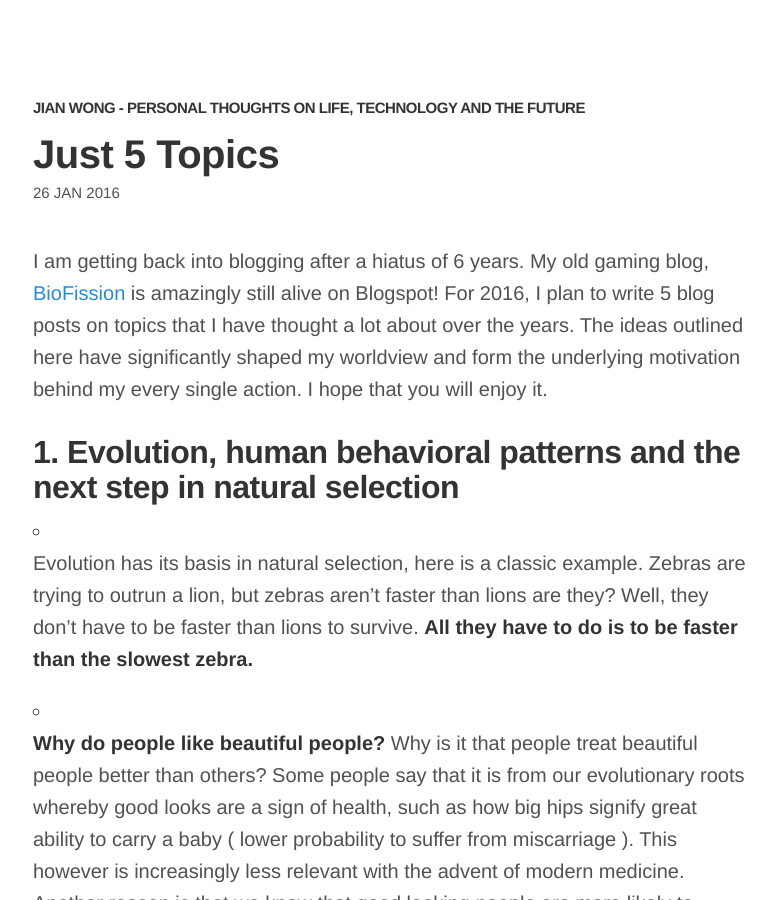
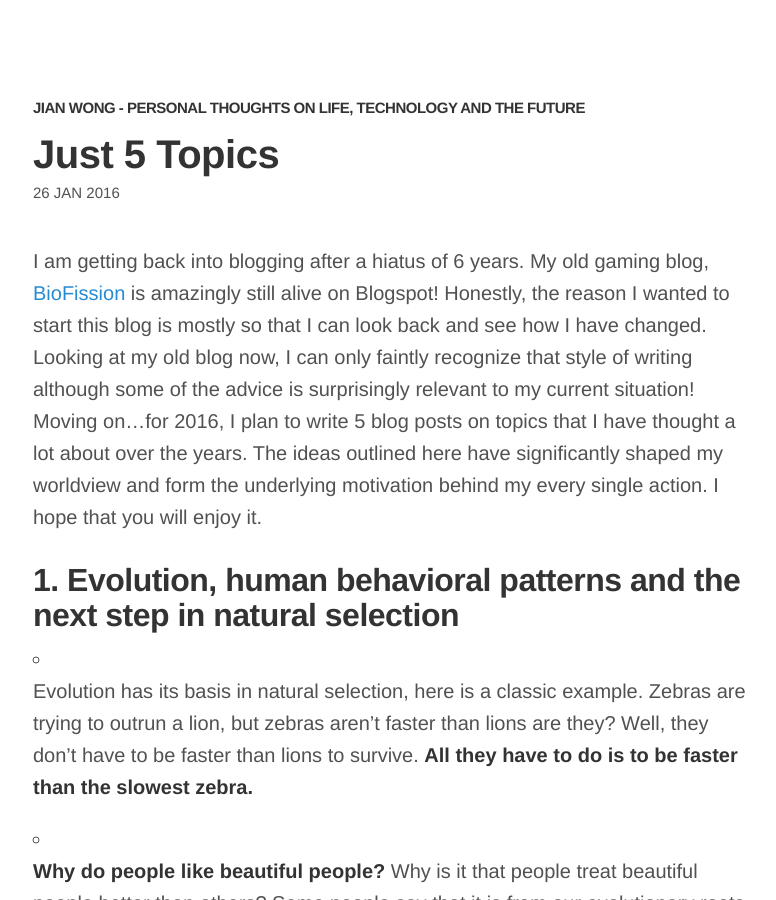
Before and after one commit to Jiantastic/jiantastic.github.io, a Jekyll site: the page built from _posts/2016-01-26-just-5-topics.md, in a window 1280 px wide and 900 px high. Shown: the whole window, without its empty margins (247-1023 px from the left). Built offline with Jekyll 4.4.1, drawn with Linux system fonts in a browser that asks for light colours; Markdown is read by kramdown in place of the engine named in the settings.

Commit message:
Update 2016-01-26-just-5-topics.md

```diff
--- a/_posts/2016-01-26-just-5-topics.md
+++ b/_posts/2016-01-26-just-5-topics.md
@@ -1,4 +1,4 @@
-I am getting back into blogging after a hiatus of 6 years. My old gaming blog, [BioFission](http://biofission.blogspot.co.uk/) is amazingly still alive on Blogspot! For 2016, I plan to write 5 blog posts on topics that I have thought a lot about over the years. The ideas outlined here have significantly shaped my worldview and form the underlying motivation behind my every single action. I hope that you will enjoy it.
+I am getting back into blogging after a hiatus of 6 years. My old gaming blog, [BioFission](http://biofission.blogspot.co.uk/) is amazingly still alive on Blogspot! Honestly, the reason I wanted to start this blog is mostly so that I can look back and see how I have changed. Looking at my old blog now, I can only faintly recognize that style of writing although some of the advice is surprisingly relevant to my current situation! Moving on...for 2016, I plan to write 5 blog posts on topics that I have thought a lot about over the years. The ideas outlined here have significantly shaped my worldview and form the underlying motivation behind my every single action. I hope that you will enjoy it.
 
 ## 1. Evolution, human behavioral patterns and the next step in natural selection
 
```
